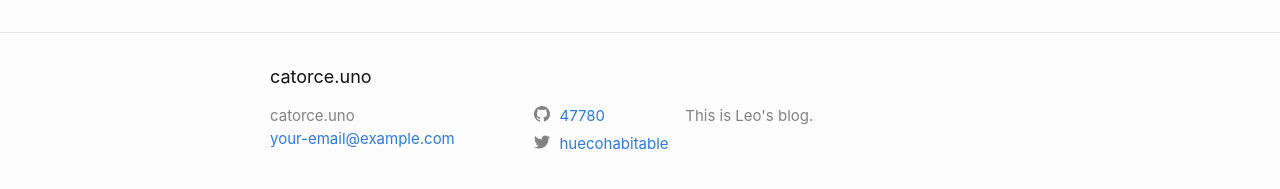
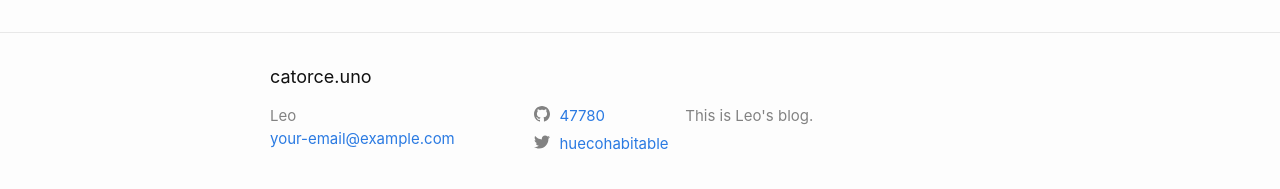
Before and after one commit to 47780/47780.github.io, a Jekyll site: the page built from index.markdown, in a window 1280 px wide. Shown: the part 685-874 px from the top of the page. Built offline with Jekyll 4.4.1, drawn with Linux system fonts in a browser that asks for light colours.

Commit message:
Added author variable

```diff
--- a/_config.yml
+++ b/_config.yml
@@ -8,6 +8,7 @@ url: "" # the base hostname & protocol for your site, e.g. http://example.com
 twitter_username: huecohabitable
 github_username:  "47780"
 show_excerpts: true
+author: Leo
 
 # Google analytics stuff
 google_analytics: G-BW4K17LY6K
```
